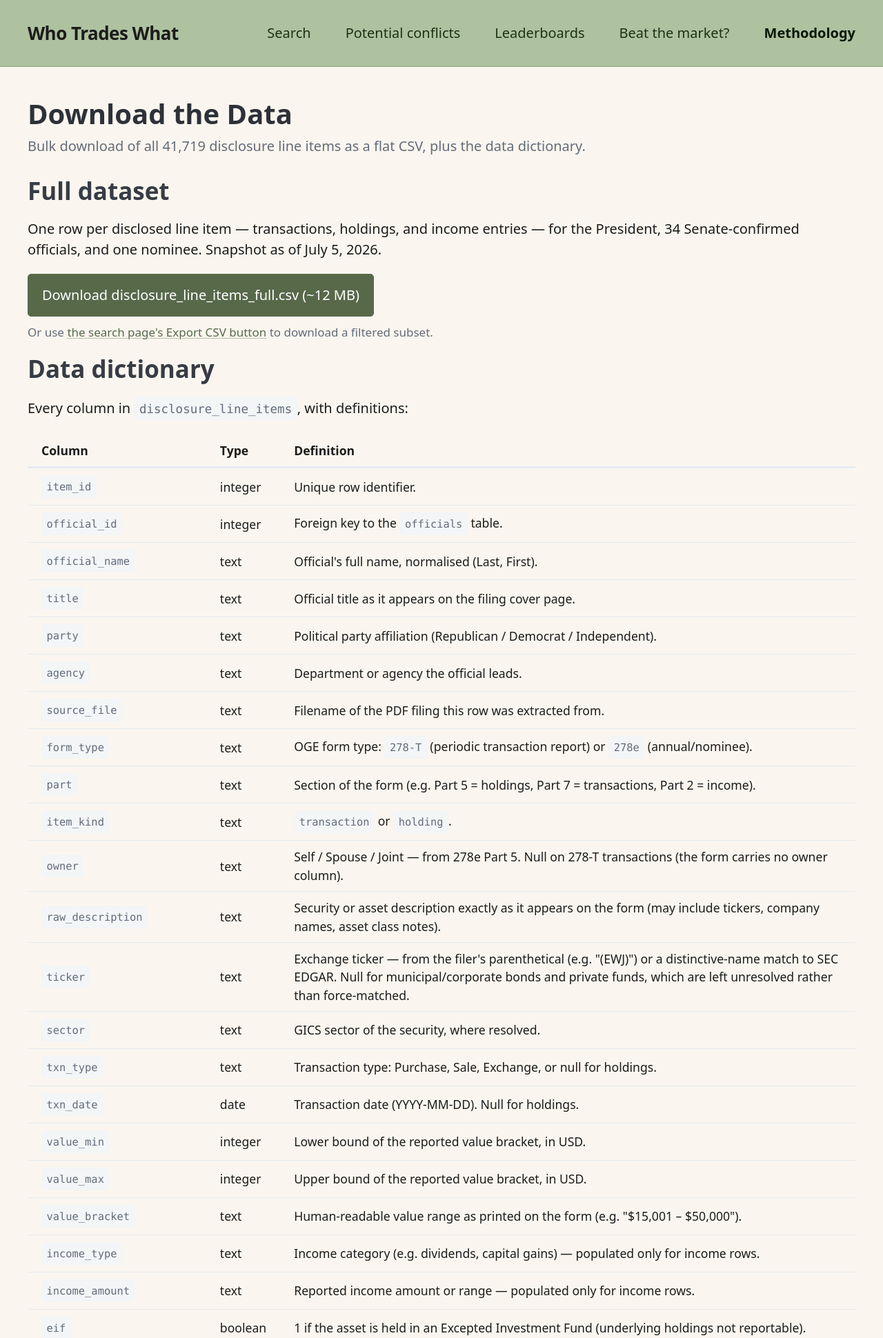
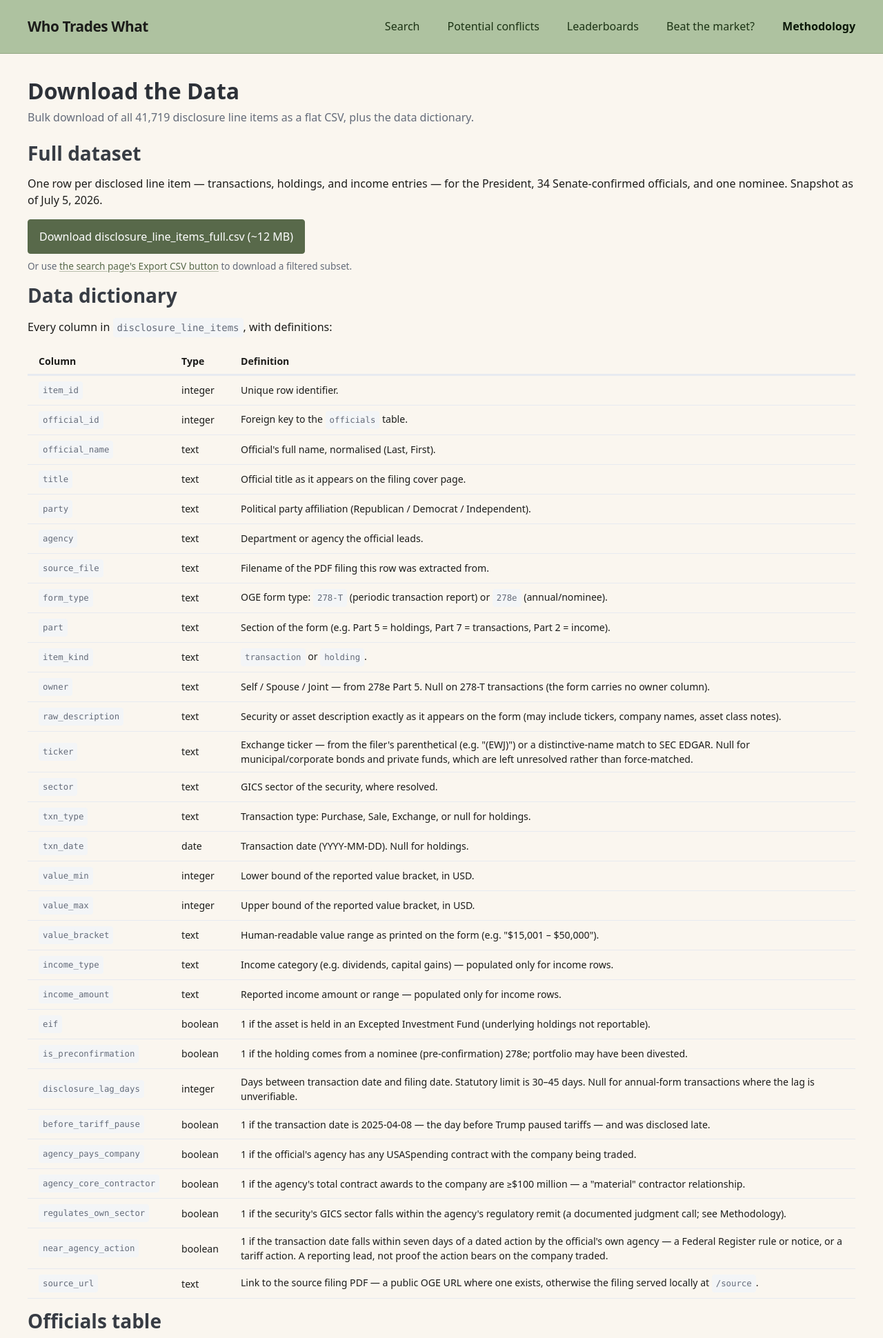
Before and after one commit to wongpeiting/who-trades-what, a Flask app: page /download in a window 1280 px wide. Shown: the top 1940 px of the page at 69% size. Run offline with Flask 3, Linux system fonts and the light colour scheme; some libraries are stand-ins or nearby versions.

Commit message:
Pin root font-size to 16px (stop Pico inflating layout on wide screens)

```diff
--- a/templates/base.html
+++ b/templates/base.html
@@ -9,6 +9,11 @@
   <link rel="preconnect" href="https://fonts.gstatic.com" crossorigin />
   <link href="https://fonts.googleapis.com/css2?family=Merriweather:wght@700;900&family=PT+Serif:wght@700&display=swap" rel="stylesheet" />
   <style>
+    /* Pin the root font-size. Pico v2 scales it up on wide viewports (16px -> ~20-21px),
+       which inflates the whole rem-based layout on large monitors. Keep it at 16px everywhere.
+       Uses :root (not html) so it out-specifies Pico's own :root font-size media queries. */
+    :root { font-size: 100%; }
+
     /* Green accent + warm cream. Must match Pico's own light-scheme selector specificity
        (:root:not([data-theme=dark])) or Pico's default blue --pico-primary wins. */
     :root:not([data-theme=dark]), [data-theme=light] {
```
